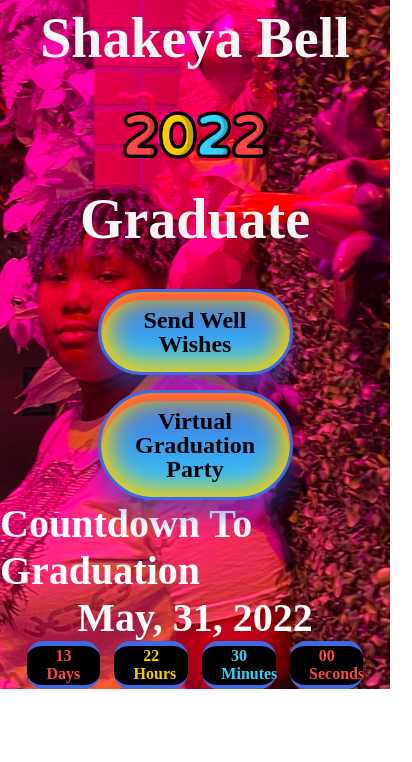
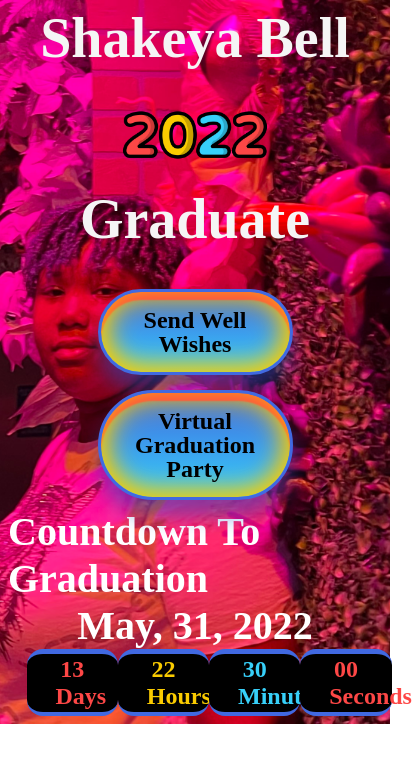
Before and after one commit to shannonasor/graduation-app, a React (Create React App) app: page / in a window 390 px wide. Shown: the top 762 px of the page, 412 px wide, since content can reach past the window. Built offline with nearby package versions, Linux system fonts and the light colour scheme; a web font is replaced by a local one.

Commit message:
adding responsive styles for small, ex small and mobile for landing page complete

```diff
--- a/src/responsive-components/ex-small-mobile/styles.css
+++ b/src/responsive-components/ex-small-mobile/styles.css
@@ -41,6 +41,11 @@
 
 
 /* Timer */
+
+.main-content-ex-small-mobile {
+  padding: .5em;
+}
+
 
 .days-timer-ex-small-mobile {
   font-family: 'MonteCarlo', cursive;
--- a/src/responsive-components/laptop/styles.css
+++ b/src/responsive-components/laptop/styles.css
@@ -36,9 +36,6 @@
 
 
 /* Timer */
-.main-content-small-mobile {
-  padding: .5em;
-}
 
 
 
--- a/src/responsive-components/mobile/component.js
+++ b/src/responsive-components/mobile/component.js
@@ -29,7 +29,7 @@ function Mobile() {
                 <button className='button-mobile button2-mobile'>Virtual Graduation Party</button>
               </div>
 
-              <div className="main-content">
+              <div className="main-content-mobile">
                 <DaysTimer />
               </div>
 
--- a/src/responsive-components/mobile/styles.css
+++ b/src/responsive-components/mobile/styles.css
@@ -43,6 +43,11 @@
 
 /* Timer */
 
+.main-content-mobile {
+  padding: .5em;
+}
+
+
 .days-timer-mobile {
   font-family: 'MonteCarlo', cursive;
   color: white;
@@ -68,7 +73,7 @@
 }
 
 .countdown-container-mobile {
-  font-size: 1em;
+  font-size: 1.5em;
   font-weight: bolder;
   display: flex;
   justify-content: space-around;
--- a/src/responsive-components/small-mobile/DaysTimer/DaysTimer.js
+++ b/src/responsive-components/small-mobile/DaysTimer/DaysTimer.js
@@ -9,10 +9,10 @@ class DaysTimer extends Component {
   }
   render() {
     return (
-      <div className="days-timer-mobile">
-        <div className="days-timer-title-date-mobile">
-          <div className="days-timer-title-mobile">Countdown To Graduation</div>
-          <div className="days-timer-date-mobile">{this.state.deadline}</div>
+      <div className="days-timer-small-mobile">
+        <div className="days-timer-title-date-small-mobile">
+          <div className="days-timer-title-small-mobile">Countdown To Graduation</div>
+          <div className="days-timer-date-small-mobile">{this.state.deadline}</div>
         </div>
         <DaysCounter deadline={this.state.deadline} />
       </div>
--- a/src/responsive-components/small-mobile/styles.css
+++ b/src/responsive-components/small-mobile/styles.css
@@ -43,6 +43,11 @@
 
 /* Timer */
 
+.main-content-small-mobile {
+  padding: .5em;
+}
+
+
 .days-timer-small-mobile {
   font-family: 'MonteCarlo', cursive;
   color: white;
@@ -61,7 +66,7 @@
   font-weight: bolder;
   display: flex;
   flex-direction: column;
- align-items: center;
+  align-items: center;
 
 
 
```
